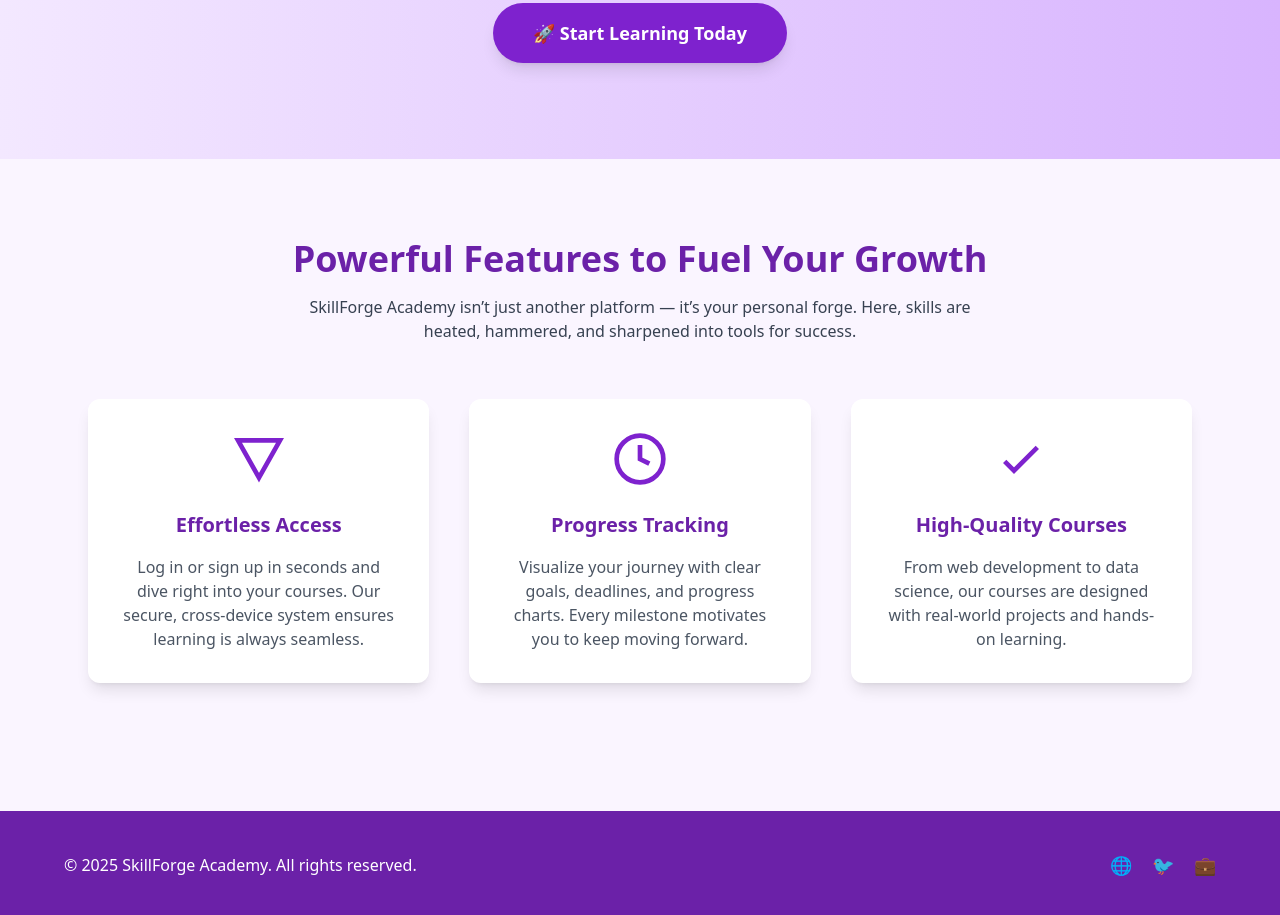
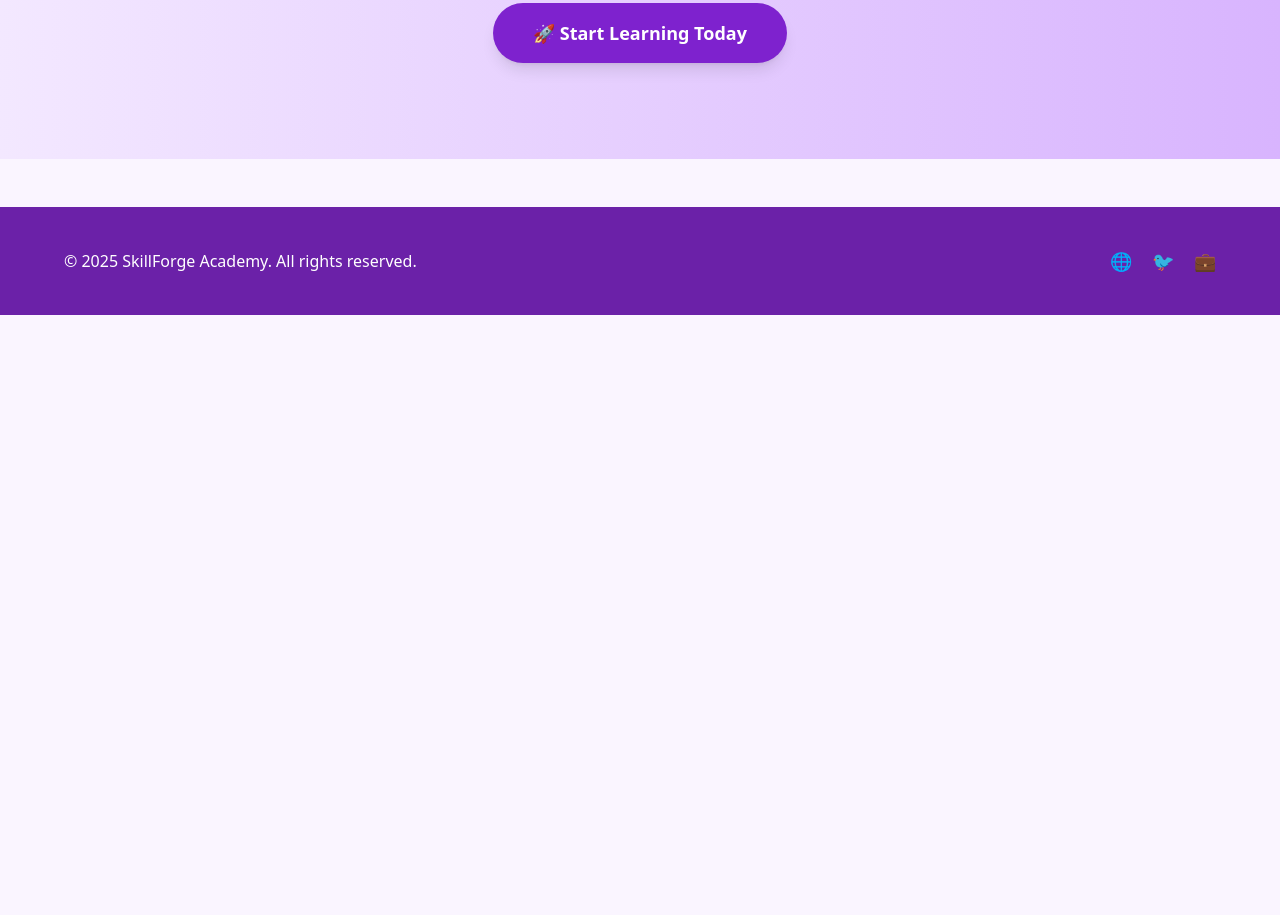
Before and after one commit to L1cia/skillforgeacademy, a website: page index.html in a window 1280 px wide. Shown: the part 367-1282 px from the top of the page. After the commit the page ends 800 px from the top, so only its background shows below. Drawn offline with nearby package versions, Linux system fonts and the light colour scheme.

Commit message:
Restructured frontend files for deployment

```diff
--- a/index.html
+++ b/index.html
@@ -36,15 +36,21 @@
       </button>
 
       <!-- Nav Links -->
-      <nav id="menu" class="hidden md:flex flex-col md:flex-row space-y-4 md:space-y-0 md:space-x-6 text-purple-700 font-medium absolute md:static bg-white md:bg-transparent left-0 right-0 top-16 md:top-0 shadow-md md:shadow-none p-6 md:p-0">
+      <nav id="menu" class="hidden md:flex flex-col md:flex-row space-y-6 md:space-y-0 md:space-x-6 text-purple-700 font-medium absolute md:static bg-white md:bg-transparent left-0 right-0 top-16 md:top-0 shadow-md md:shadow-none p-6 md:p-0">
         <a href="#home" class="hover:text-purple-900">Home</a>
         <a href="#features" class="hover:text-purple-900">Features</a>
         <a href="#dashboard" class="hover:text-purple-900">Preview</a>
         <a href="#about" class="hover:text-purple-900">About</a>
         <a href="#contact" class="hover:text-purple-900">Contact</a>
+
+        <!-- Mobile Login/Signup Buttons -->
+        <div class="flex flex-col md:hidden space-y-3 mt-4">
+          <a href="login.html" class="px-4 py-2 text-purple-700 border border-purple-700 rounded-lg hover:bg-purple-700 hover:text-white transition text-center">Login</a>
+          <a href="signup.html" class="px-4 py-2 bg-purple-700 text-white rounded-lg hover:bg-purple-800 transition text-center">Sign Up</a>
+        </div>
       </nav>
 
-      <!-- Buttons -->
+      <!-- Desktop Buttons -->
       <div class="hidden md:flex space-x-3">
         <a href="login.html" class="px-4 py-2 text-purple-700 border border-purple-700 rounded-lg hover:bg-purple-700 hover:text-white transition">Login</a>
         <a href="signup.html" class="px-4 py-2 bg-purple-700 text-white rounded-lg hover:bg-purple-800 transition">Sign Up</a>
@@ -67,48 +73,6 @@
     </a>
   </section>
 
-  <!-- Features Section -->
-  <section id="features" class="max-w-6xl mx-auto py-16 md:py-20 px-6">
-    <h2 class="fade-up text-2xl sm:text-3xl md:text-4xl font-bold text-center text-purple-800">Powerful Features to Fuel Your Growth</h2>
-    <p class="fade-up text-center mt-4 text-gray-700 max-w-2xl mx-auto text-sm sm:text-base" style="animation-delay:.2s">
-      SkillForge Academy isn’t just another platform — it’s your personal forge.
-      Here, skills are heated, hammered, and sharpened into tools for success.
-    </p>
-    <div class="grid grid-cols-1 md:grid-cols-3 gap-10 mt-14">
-      <!-- Features -->
-      <div class="fade-up bg-white shadow-lg rounded-xl p-6 sm:p-8 text-center hover:shadow-2xl transition" style="animation-delay:.4s">
-        <svg class="w-12 h-12 sm:w-14 sm:h-14 mx-auto text-purple-700 mb-6" fill="none" stroke="currentColor" stroke-width="2" viewBox="0 0 24 24">
-          <path d="M12 20l9-16H3l9 16z"/>
-        </svg>
-        <h3 class="font-bold text-lg sm:text-xl text-purple-800">Effortless Access</h3>
-        <p class="mt-4 text-gray-600 text-sm sm:text-base">
-          Log in or sign up in seconds and dive right into your courses. Our secure,
-          cross-device system ensures learning is always seamless.
-        </p>
-      </div>
-      <div class="fade-up bg-white shadow-lg rounded-xl p-6 sm:p-8 text-center hover:shadow-2xl transition" style="animation-delay:.6s">
-        <svg class="w-12 h-12 sm:w-14 sm:h-14 mx-auto text-purple-700 mb-6" fill="none" stroke="currentColor" stroke-width="2" viewBox="0 0 24 24">
-          <circle cx="12" cy="12" r="10"/><path d="M12 6v6l4 2"/>
-        </svg>
-        <h3 class="font-bold text-lg sm:text-xl text-purple-800">Progress Tracking</h3>
-        <p class="mt-4 text-gray-600 text-sm sm:text-base">
-          Visualize your journey with clear goals, deadlines, and progress charts.
-          Every milestone motivates you to keep moving forward.
-        </p>
-      </div>
-      <div class="fade-up bg-white shadow-lg rounded-xl p-6 sm:p-8 text-center hover:shadow-2xl transition" style="animation-delay:.8s">
-        <svg class="w-12 h-12 sm:w-14 sm:h-14 mx-auto text-purple-700 mb-6" fill="none" stroke="currentColor" stroke-width="2" viewBox="0 0 24 24">
-          <path d="M5 13l4 4L19 7"/>
-        </svg>
-        <h3 class="font-bold text-lg sm:text-xl text-purple-800">High-Quality Courses</h3>
-        <p class="mt-4 text-gray-600 text-sm sm:text-base">
-          From web development to data science, our courses are designed with
-          real-world projects and hands-on learning.
-        </p>
-      </div>
-    </div>
-  </section>
-
   <!-- Footer -->
   <footer id="contact" class="bg-purple-800 text-white py-10 px-6 mt-12">
     <div class="max-w-6xl mx-auto grid grid-cols-1 md:grid-cols-2 gap-6 items-center">
@@ -122,6 +86,5 @@
   </footer>
 
   <script src="landing.js"></script>
-
 </body>
 </html>
```
